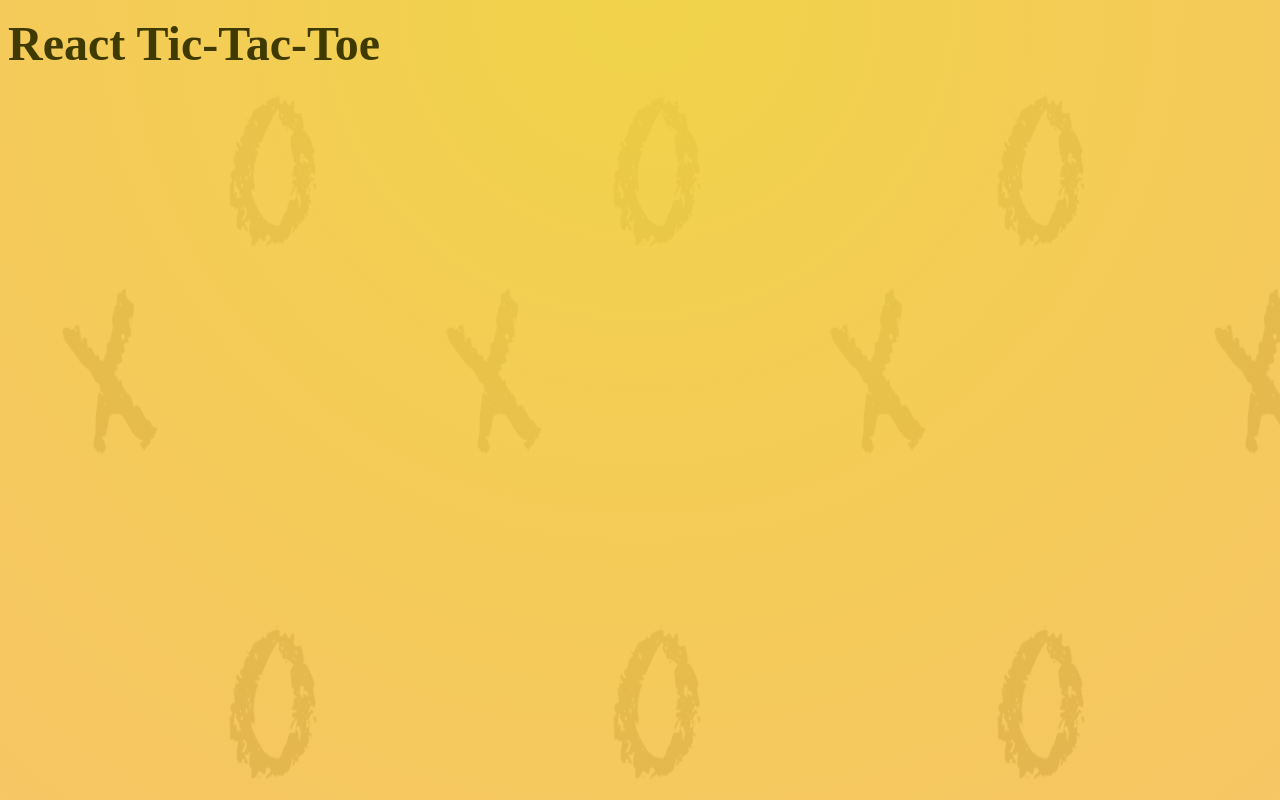
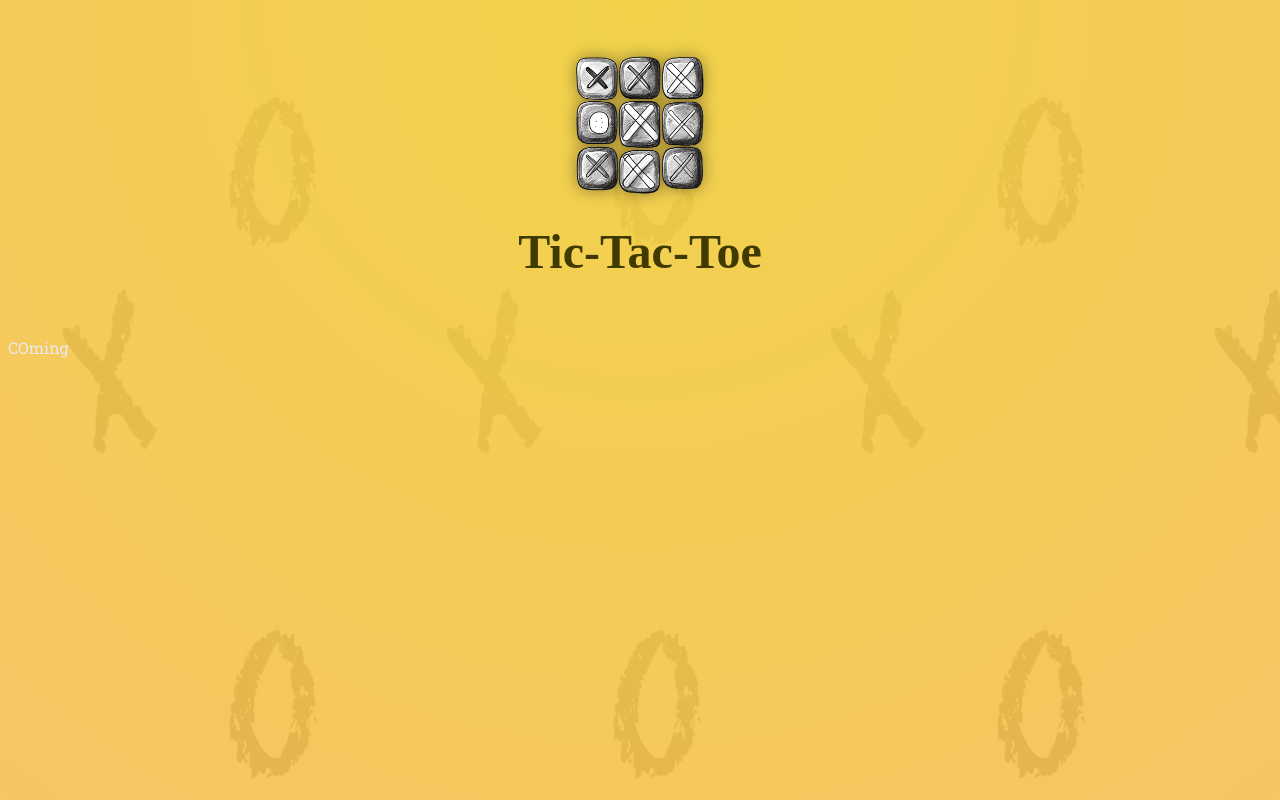
Before and after one commit to jiwoon-code/react-tic-tac-toe, a React (Create React App) app: page / in a window 1280 px wide. Shown: the top 800 px of the page. Built offline with nearby package versions, Linux system fonts and the light colour scheme; a web font is replaced by a local one.

Commit message:
image setting

```diff
--- a/public/index.html
+++ b/public/index.html
@@ -28,6 +28,10 @@
 
   <body>
     <noscript> You need to enable JavaScript to run this app. </noscript>
+    <header>
+      <img src="game-logo.png" alt="Hand-drawn tic tac toe game board" />
+      <h1>Tic-Tac-Toe</h1>
+    </header>
     <div id="root"></div>
     <!--
       This HTML file is a template.
--- a/src/App.jsx
+++ b/src/App.jsx
@@ -1,10 +1,5 @@
-
 function App() {
-
-
-  return (
-    <h1>React Tic-Tac-Toe</h1>
-  )
+  return <p>COming</p>;
 }
 
-export default App
+export default App;
```
Also changed, not shown: public/game-logo.png (renamed from src/game-logo.png).
